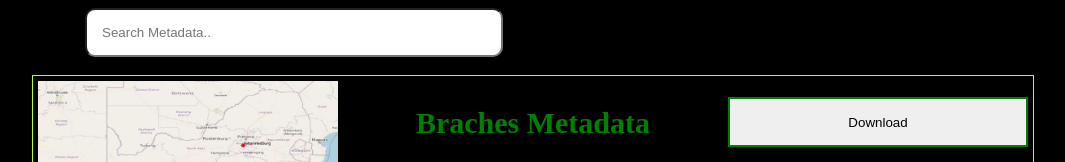
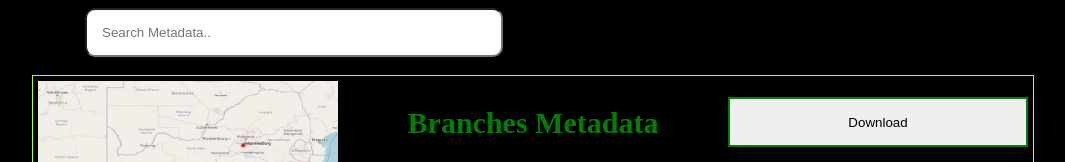
Before and after one commit to idcossa/metadata_sdi, a plain HTML site: page index.html in a window 1280 px wide. Shown: the top 162 px of the page, without its empty margins (115-1180 px from the left). Drawn offline with Linux system fonts and the light colour scheme.

Commit message:
Metadata

```diff
--- a/index.html
+++ b/index.html
@@ -28,7 +28,7 @@
                </div>
                 </br>
                 <div class="metadata">
-                    <h2 class="metadataname">Braches Metadata</h2>
+                    <h2 class="metadataname">Branches Metadata</h2>
                     <p class="description">Over the years, the Transnet enterprise has expanded across the country, enabling many business to access efficient and outstanding service delivery.</p>
                 </div> </br>
                 <div class="metadata">
```
Also changed, not shown: Images/Branchers.JPG (deleted).
